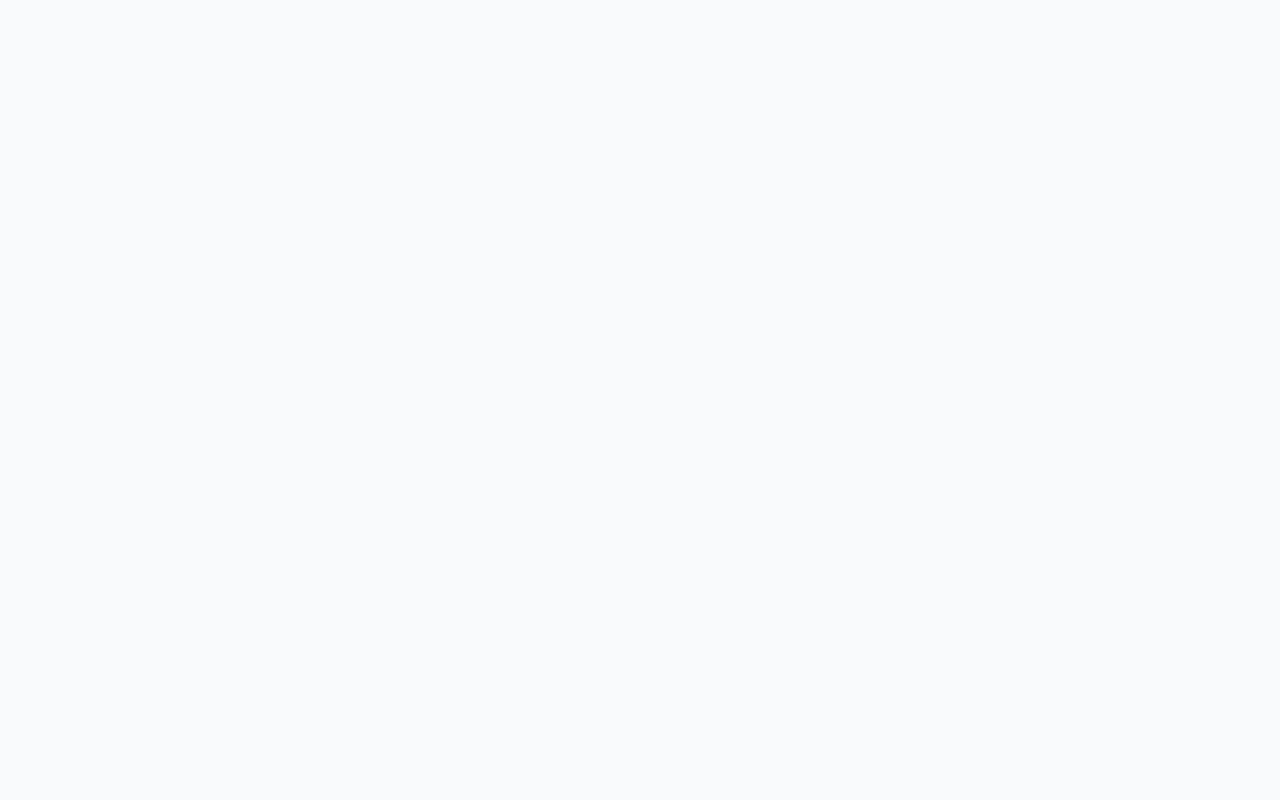
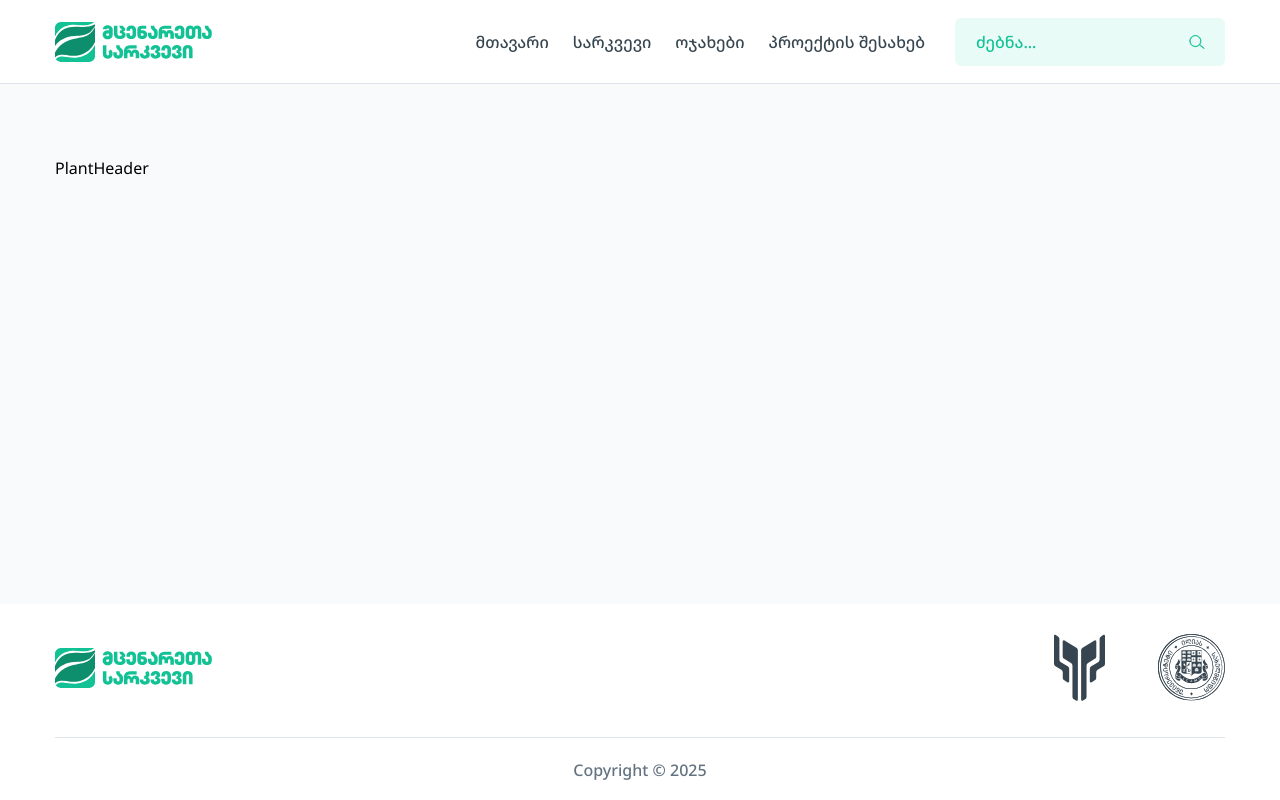
Before and after one commit to Mind1a/plant-research, a React (Vite) app: page /plant/1 in a window 1280 px wide. Before the commit this address had no page. Built offline with nearby package versions, Linux system fonts and the light colour scheme.

Commit message:
feature/plant-page-route

```diff
--- /dev/null
+++ b/src/presenter/components/molecules/plantPage/PlantHeader.tsx
@@ -0,0 +1,5 @@
+import React from 'react';
+
+export default function PlantHeader() {
+  return <div>PlantHeader</div>;
+}
--- a/src/presenter/routes/routes.tsx
+++ b/src/presenter/routes/routes.tsx
@@ -4,6 +4,7 @@ import PageLayout from '../components/molecules/layout/rootLayout';
 import Sarkvevi from '../views/Sarkvevi';
 import About from '../views/About';
 import Families from '../views/Families';
+import Plant from '../views/Plant';
 
 export default function AppRoutes() {
   return (
@@ -13,6 +14,7 @@ export default function AppRoutes() {
         <Route path="/sarkvevi" element={<Sarkvevi />} />
         <Route path="/about-project" element={<About />} />
         <Route path="/families" element={<Families />} />
+        <Route path="/plant/:id" element={<Plant />} />
       </Route>
     </Routes>
   );
--- /dev/null
+++ b/src/presenter/views/Plant.tsx
@@ -0,0 +1,10 @@
+import PageWrapper from '../components/atoms/PageWrapper';
+import PlantHeader from '../components/molecules/plantPage/PlantHeader';
+
+export default function Plant() {
+  return (
+    <PageWrapper classname="my-[72px] max-1000:my-[42px] max-500:my-[27px]">
+      <PlantHeader />
+    </PageWrapper>
+  );
+}
```
